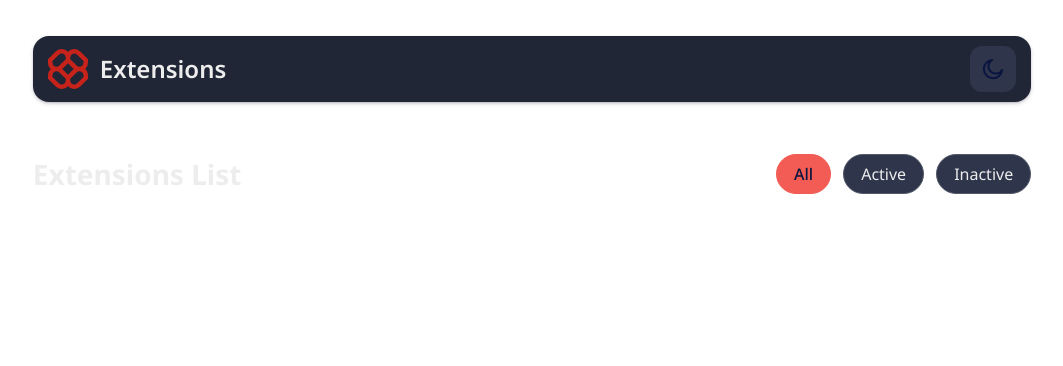
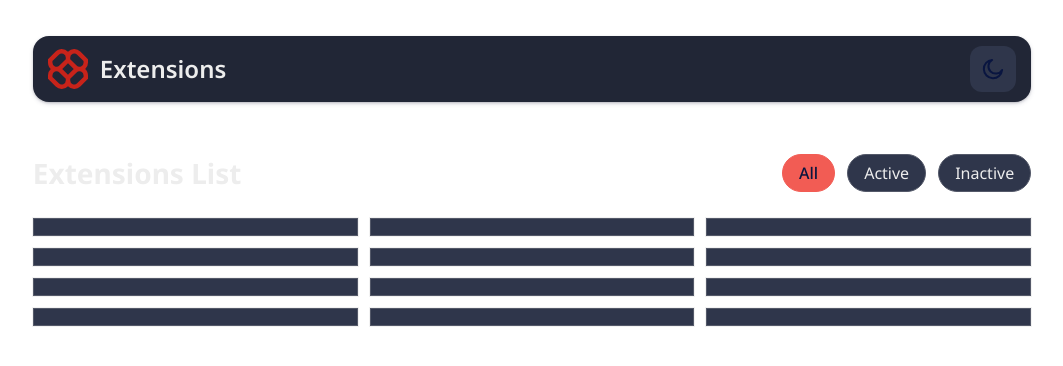
Before and after one commit to sam4web/browser-extension-manager-ui, a Vue app: page / in a window 1280 px wide. Shown: the top 366 px of the page, without its empty margins (108-1171 px from the left). Built offline with nearby package versions, Linux system fonts and the light colour scheme.

Commit message:
move data, add extension component, configure aliases, and update styles

```diff
--- a/src/App.vue
+++ b/src/App.vue
@@ -1,6 +1,6 @@
 <script setup lang="ts">
-  import Header from './components/Header.vue';
-  import ExtensionList from './components/ExtensionList.vue';
+  import Header from '@/components/Header.vue';
+  import ExtensionList from '@/components/ExtensionList.vue';
 </script>
 
 <template>
--- a/src/components/ExtensionItem.vue
+++ b/src/components/ExtensionItem.vue
@@ -0,0 +1,21 @@
+<script setup lang="ts">
+  import { type IExtension } from '@/types/extension';
+  const { extension } = defineProps<{
+    extension: IExtension;
+  }>();
+  console.log(extension);
+</script>
+
+<template>
+  <div class="extension-item"></div>
+</template>
+
+<style scoped>
+  .extension-item {
+    background-color: var(--neutral-700);
+    font-size: 16px;
+    padding: 8px 17px;
+    border: 1px solid var(--neutral-600);
+    box-shadow: rgba(0, 0, 0, 0.05) 0px 0px 0px 1px;
+  }
+</style>
--- a/src/components/ExtensionList.vue
+++ b/src/components/ExtensionList.vue
@@ -1,4 +1,8 @@
-<style setup lang="ts"></style>
+<script setup lang="ts">
+  import data from '@/assets/data.json';
+  import type { IExtension } from '@/types/extension';
+  import ExtensionItem from './ExtensionItem.vue';
+</script>
 
 <template>
   <div class="title-container">
@@ -10,6 +14,13 @@
       <button>Inactive</button>
     </div>
   </div>
+
+  <div class="extension-list">
+    <ExtensionItem
+      v-for="extension in data"
+      :extension="extension as IExtension"
+    />
+  </div>
 </template>
 
 <style scoped>
@@ -18,6 +29,7 @@
     align-items: center;
     justify-content: space-between;
     margin-top: 52px;
+    margin-bottom: 26px;
   }
 
   .title-container h2 {
@@ -33,4 +45,10 @@
     justify-content: center;
     gap: 12px;
   }
+
+  .extension-list {
+    display: grid;
+    gap: 12px;
+    grid-template-columns: repeat(3, 1fr);
+  }
 </style>
--- a/src/components/ThemeToggler.vue
+++ b/src/components/ThemeToggler.vue
@@ -1,8 +1,6 @@
 <script setup lang="ts">
   import useTheme from '../composables/useTheme';
-
   const { isDark, toggleTheme } = useTheme();
-  console.log(isDark.value);
 </script>
 
 <template>
--- a/src/style.css
+++ b/src/style.css
@@ -64,7 +64,7 @@ button {
   color: var(--neutral-100);
   background-color: var(--neutral-700);
   font-size: 16px;
-  padding: 8px 17px;
+  padding: 7px 16px;
   border: 1px solid var(--neutral-600);
   border-radius: 50px;
 }
--- /dev/null
+++ b/src/types/extension.ts
@@ -0,0 +1 @@
+export interface IExtension {}
--- a/vite.config.ts
+++ b/vite.config.ts
@@ -1,10 +1,13 @@
 import { defineConfig } from 'vite';
 import vue from '@vitejs/plugin-vue';
+import path from 'path';
 
 // https://vite.dev/config/
 export default defineConfig({
   plugins: [vue()],
-  server: {
-    port: 3000,
+  resolve: {
+    alias: {
+      '@': path.resolve(__dirname, './src'),
+    },
   },
 });
```
Also changed, not shown: tsconfig.app.json (+6 -2 lines), tsconfig.json (+7 -1 lines), src/assets/data.json (renamed from data.json).
